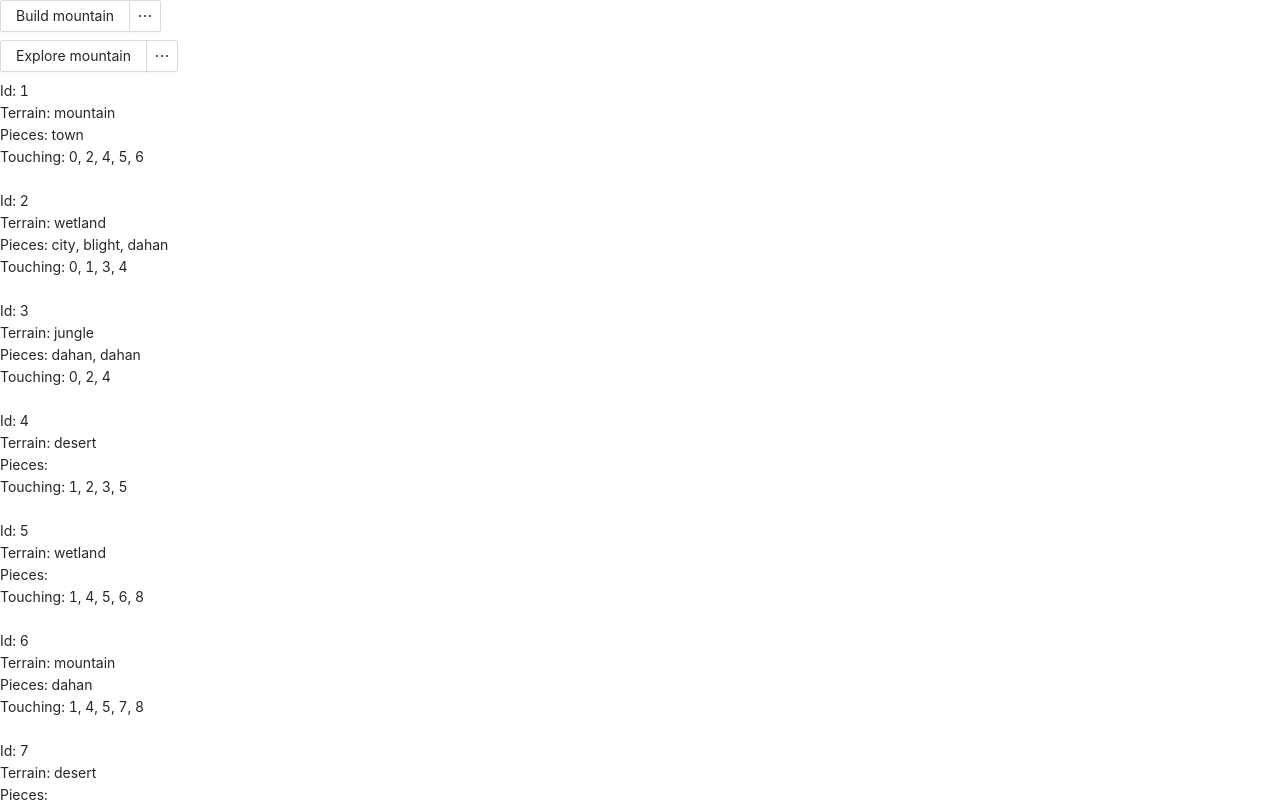
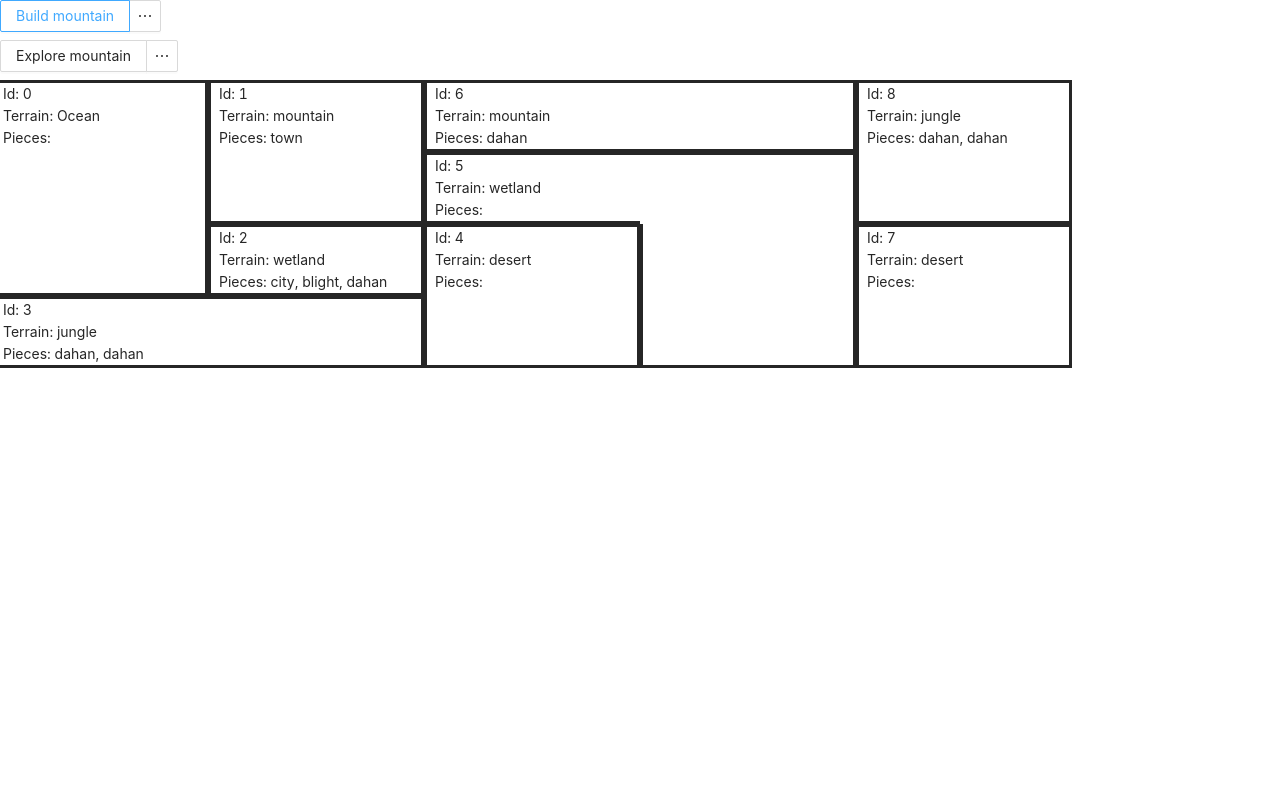
Before and after one commit to InkblotBear/spirit-island, a React (Create React App) app: page / in a window 1280 px wide. Shown: the top 802 px of the page. Built offline with nearby package versions, Linux system fonts and the light colour scheme.

Commit message:
Nicer looking board state

```diff
--- a/src/App.tsx
+++ b/src/App.tsx
@@ -2,8 +2,8 @@ import React, { useState } from 'react';
 import logo from './logo.svg';
 import './App.css';
 
-import {phases, createBoardA, TerrainTypes, Tile} from './board';
-import { Dropdown, MenuProps } from 'antd';
+import {phases, createBoardA, TerrainTypes, Tile, boardAAsGrid} from './board';
+import { Col, Dropdown, MenuProps, Row } from 'antd';
 
 function App() {
   const [board, setBoard] = useState(createBoardA());
@@ -75,14 +75,56 @@ function App() {
         Explore {exploreType}
       </Dropdown.Button>
 
-      {Object.values(board).map((tile: Tile) => {
-        return <div>
-          <div>Id: {tile.id}</div>
-          <div>Terrain: {tile.terrain}</div>
-          <div>Pieces: {tile.pieces.join(', ')}</div>
-          <div>Touching: {tile.touching.join(', ')}</div>
-          <br/>
-        </div>
+      {boardAAsGrid.map((row, rowIndex) => {
+        return <Row key={rowIndex} gutter={[16, 16]}>
+          {row.map((id, colIndex) => {
+            const style = {} as any;
+            let renderState = true;
+            if (rowIndex === 0 || boardAAsGrid[rowIndex-1][colIndex] !== id) {
+              style['border-top'] = 'solid';
+            }
+            if (rowIndex === boardAAsGrid.length - 1 || boardAAsGrid[rowIndex+1][colIndex] !== id) {
+              style['border-bottom'] = 'solid';
+            }
+            if (colIndex === 0 || boardAAsGrid[rowIndex][colIndex-1] !== id) {
+              style['border-left'] = 'solid';
+
+            }
+            if (colIndex === boardAAsGrid[rowIndex].length - 1 || boardAAsGrid[rowIndex][colIndex+1] !== id) {
+              style['border-right'] = 'solid';
+            }
+
+            if (rowIndex !== 0 && boardAAsGrid[rowIndex-1][colIndex] === id) {
+              renderState = false;
+            }
+            if (colIndex !== 0 && boardAAsGrid[rowIndex][colIndex-1] === id) {
+              renderState = false;
+            }
+
+
+            const tile = board[id];
+            if (tile !== undefined) {
+              return <Col style={style} key={colIndex} span={4}>
+                {renderState && (
+                  <div>
+                    <div>Id: {tile.id}</div>
+                    <div>Terrain: {tile.terrain}</div>
+                    <div>Pieces: {tile.pieces.join(', ')}</div>
+                  </div>
+                )}
+              </Col>
+            }
+            return <Col style={style} key={colIndex} span={4}>
+              {renderState && (
+                <div>
+                  <div>Id: 0</div>
+                  <div>Terrain: Ocean</div>
+                  <div>Pieces: </div>
+                </div>
+              )}
+            </Col>
+          })}
+        </Row>
       })}
     </div>
   );
--- a/src/board.ts
+++ b/src/board.ts
@@ -24,6 +24,13 @@ export interface Tile {
 export interface Board {
     [n: number]: Tile | undefined,
 }
+
+export const boardAAsGrid = [
+    [0, 1, 6, 6, 8],
+    [0, 1, 5, 5, 8],
+    [0, 2, 4, 5, 7],
+    [3, 3, 4, 5, 7],
+]
 
 export const createBoardA: () => Board = () => ({
     1: {
```
